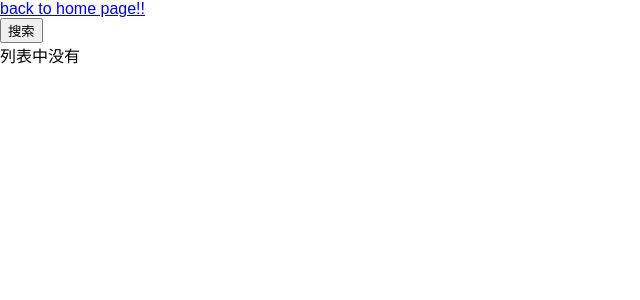
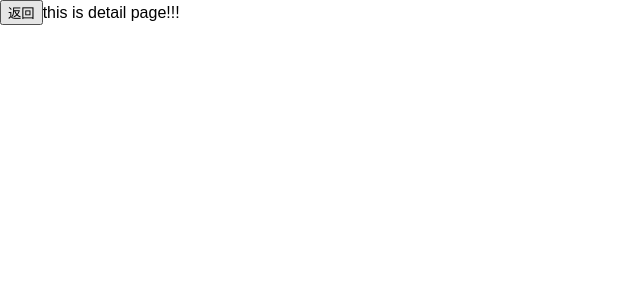
Before and after one commit to limengke123/demo, a React app: page /async/1 in a window 1280 px wide. Shown: the top 300 px of the page, without its empty margins (0-640 px from the left). Built offline with nearby package versions, Linux system fonts and the light colour scheme.

Commit message:
可以异步查询了

```diff
--- a/src/components/async-app/async-item.jsx
+++ b/src/components/async-app/async-item.jsx
@@ -1,11 +1,17 @@
 import React from 'react'
+import {withRouter} from 'react-router-dom'
 
-const AsyncItem = ({item}) => (
-    <div>
+const AsyncItem = ({item, history}) => {
+    const jumpArticle = () => {
+        history.push(`/async/${item.id}`)
+    }
+    return (
         <div>
-            {item.title}
+            <div onClick={jumpArticle}>
+                {item.title}
+            </div>
         </div>
-    </div>
-)
+    )
+}
 
-export default AsyncItem
+export default withRouter(AsyncItem)
--- a/src/components/async-app/async-list.jsx
+++ b/src/components/async-app/async-list.jsx
@@ -1,18 +1,19 @@
 import React from 'react'
+import {compose} from 'redux'
 import {connect} from 'react-redux'
+import {withRouter} from 'react-router-dom'
 import AsyncItem from './async-item'
 
 class AsyncList extends React.Component {
     render () {
         const {isFetching, items} = this.props.asyncData
-        console.log(this.props.asyncData)
         const Fetching = () => (
             <div>
                 is loading now !!!
             </div>
         )
         const List = ({listItems}) => (
-            listItems.map(item => <AsyncItem item={item}/>)
+            listItems.map(item => <AsyncItem key={item.id} item={item}/>)
         )
         return (
             <div>
@@ -32,4 +33,7 @@ const mapStateToProps = state => ({
     asyncData: state["asyncData"]
 })
 
-export default connect(mapStateToProps)(AsyncList)
+export default compose(
+    withRouter,
+    connect(mapStateToProps)
+)(AsyncList)
--- /dev/null
+++ b/src/pages/article-page.jsx
@@ -0,0 +1,11 @@
+import React from 'react'
+import {withRouter} from 'react-router-dom'
+
+const ArticlePage = ({history}) => (
+    <div>
+        <button onClick={() => history.push('/async')}>返回</button>
+        this is detail page!!!
+    </div>
+)
+
+export default withRouter(ArticlePage)
--- a/src/pages/async-app.jsx
+++ b/src/pages/async-app.jsx
@@ -4,12 +4,26 @@ import {Link} from 'react-router-dom'
 import AsyncHeader from '../components/async-app/async-header'
 import AsyncList from '../components/async-app/async-list'
 
-const AsyncApp = () => (
+class AsyncApp extends React.Component {
+    constructor () {
+        super(...arguments)
+    }
+
+    componentDidMount () {
+        // const {history} = this.props
+        console.log("dsa", this.props)
+    }
+
+    render () {
+        return (
             <div>
                 <Link to="/">back to home page!!</Link>
                 <AsyncHeader/>
                 <AsyncList/>
             </div>
         )
+    }
+}
+
 
 export default AsyncApp
--- a/src/router/index.js
+++ b/src/router/index.js
@@ -1,14 +1,17 @@
 import React from 'react'
-import {BrowserRouter, Route, Switch} from 'react-router-dom'
+import {BrowserRouter, Route} from 'react-router-dom'
 import TodoApp from '../pages/todo-app'
 import AsyncApp from '../pages/async-app'
+import ArticlePage from '../pages/article-page'
+
 
 const CustomRouter = () => (
     <BrowserRouter>
-        <Switch>
+        <div>
             <Route path="/" component={TodoApp} exact/>
-            <Route path="/async" component={AsyncApp}/>
-        </Switch>
+            <Route path="/async" component={AsyncApp} exact/>
+            <Route path="/async/:id" component={ArticlePage}/>
+        </div>
     </BrowserRouter>
 )
 
```
Lines whose indentation alone changed are shown as unchanged.
